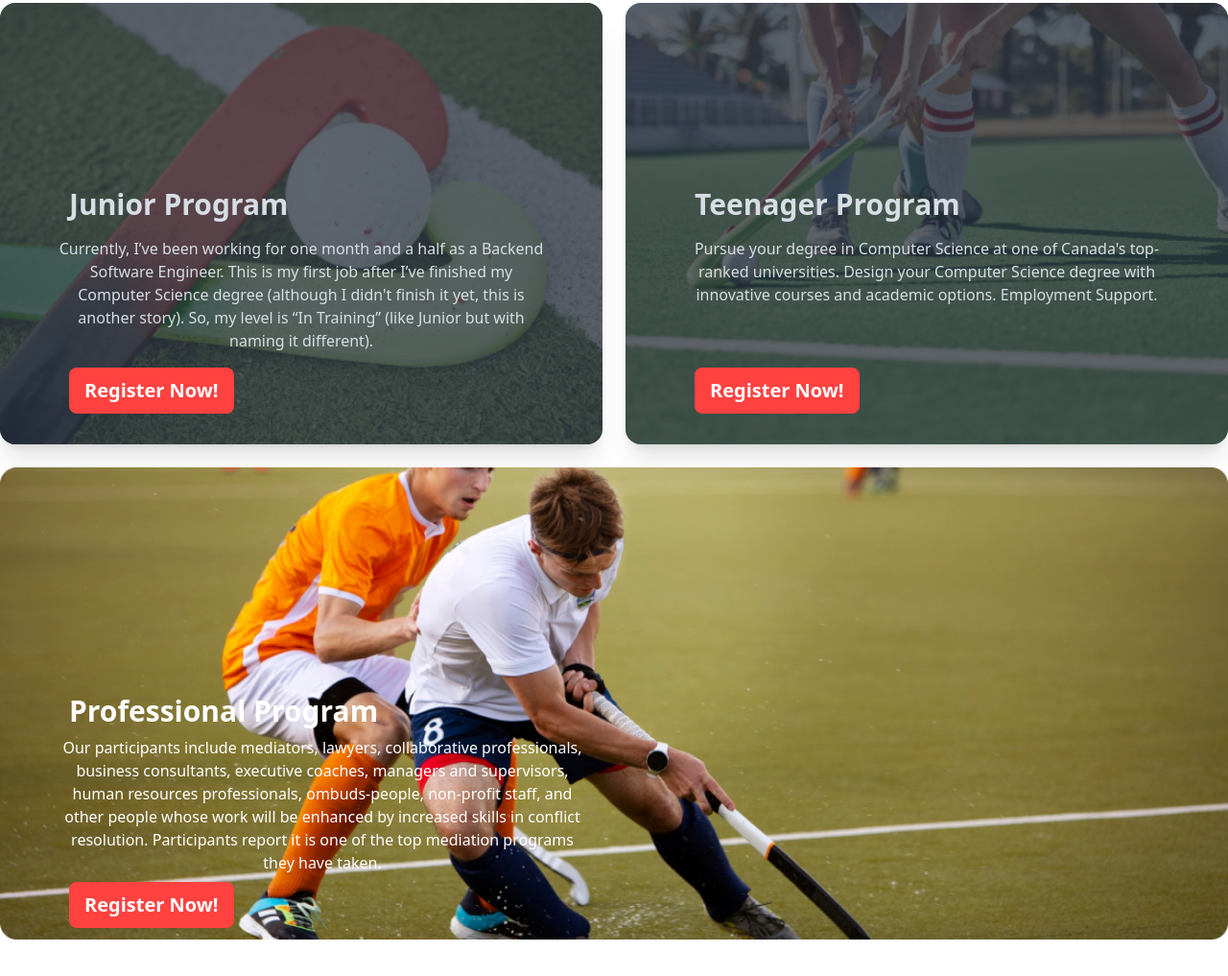
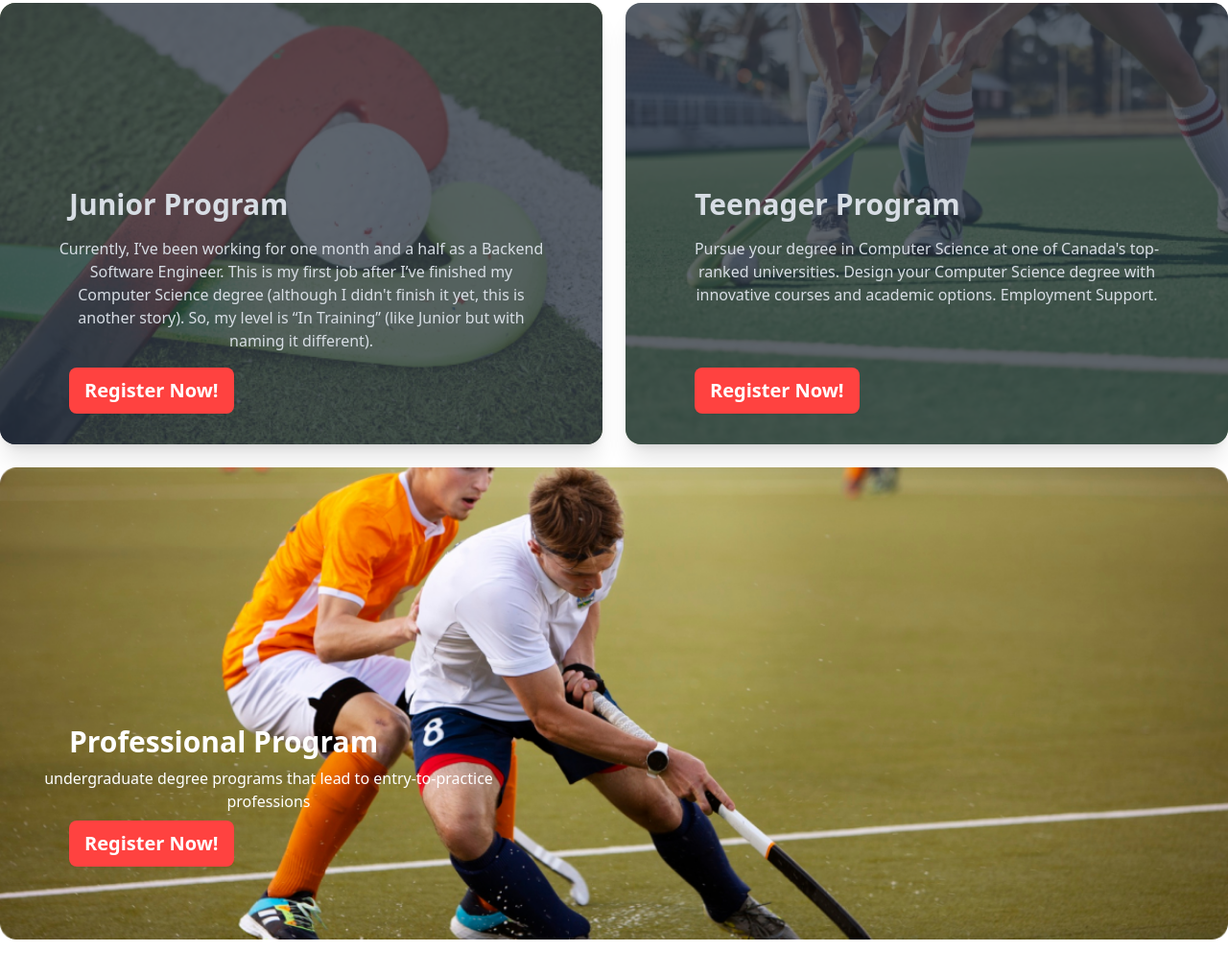
Before and after one commit to AbdullahNahid747/my3rd-assignment, a plain HTML site: page index.html in a window 1280 px wide. Shown: the part 1967-2984 px from the top of the page at 96% size. After the commit the page ends 2946 px from the top, so only its background shows below. Drawn offline with nearby package versions, Linux system fonts and the light colour scheme.

Commit message:
Finally I completely finished the program section

```diff
--- a/index.html
+++ b/index.html
@@ -230,12 +230,12 @@
             </div> -->
             <div class=" w-full my-6">
                 <figure class=" w-full"><img class="w-full" src="Images/4.png" alt="" /></figure>
-                <div class="card-body lg:-mt-72">
-                  <h2 class="card-title text-3xl font-extrabold text-white px-10">
+                <div class="card-body -my-44 lg:-mt-64">
+                  <h2 class="card-title lg:text-3xl font-extrabold text-white px-10">
                     Professional Program
                 </h2>
-                  <p class="text-base font-medium text-white w-2/4 lg:px-7">
-                    Our participants include mediators, lawyers, collaborative professionals, business consultants, executive coaches, managers and supervisors, human resources professionals, ombuds-people, non-profit staff, and other people whose work will be enhanced by  increased skills in conflict resolution.  Participants report it is one of the top mediation programs they have taken.
+                  <p class="text-base font-medium text-white lg:w-2/4 lg:pr-28">
+                    undergraduate degree programs that lead to entry-to-practice professions
                 </p>
                 <div class="card-actions px-10 gap-6">
                     <button class="btn bg-button-color border-none text-white text-xl font-bold">
```
